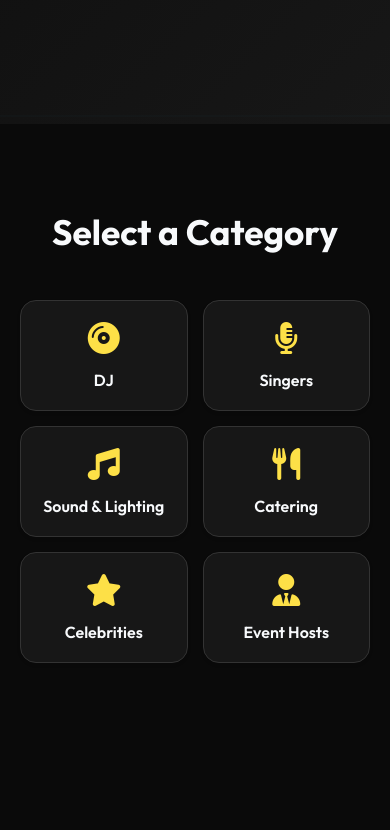
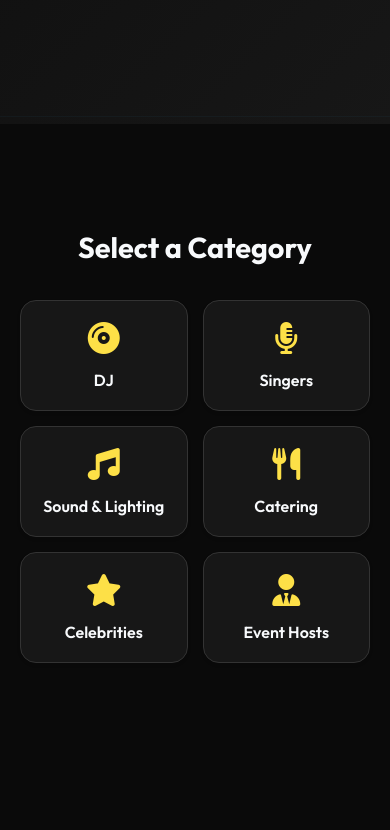
Before and after one commit to Dheeraj-del-cyber/EVENTEXPO, a plain HTML site: page index.html in a window 390 px wide. Shown: the part 720-1550 px from the top of the page. Drawn offline with nearby package versions, Linux system fonts and the light colour scheme; no server answers; animation ran at ten frames a second.

Commit message:
Add files via upload

```diff
--- a/style.css
+++ b/style.css
@@ -59,7 +59,7 @@ img {
 }
 
 .padding-section {
-    padding: 80px 0;
+    padding: 120px 0 80px;
 }
 
 /* Animations */
@@ -677,6 +677,15 @@ img {
         font-size: 1.4rem;
     }
 }
+@media(max-width: 768px) {
+    .padding-section {
+        padding: 100px 0 50px;
+    }
+    .section-title {
+        font-size: 1.8rem;
+        margin-bottom: 30px;
+    }
+}
 .icon-wrapper {
     font-size: 2rem;
     color: var(--primary-color);
@@ -839,6 +848,14 @@ img {
 .btn-outline:hover {
     background: var(--primary-color);
     color: #000;
+}
+
+/* Fix for Back Button overlap on mobile */
+@media(max-width: 768px) {
+    #backToHomeBtn {
+        margin-top: 20px;
+        margin-bottom: 30px !important;
+    }
 }
 
 /* Empty & Loader */
```
